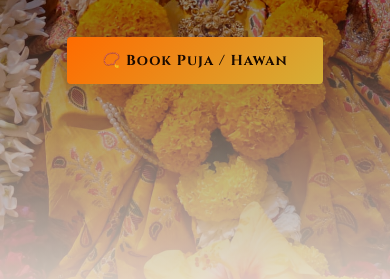
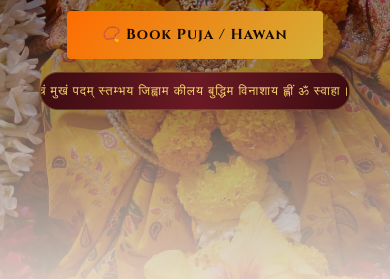
Before and after one commit to Adi100405/mandir_website_baglamukhimata, a plain HTML site: page index.html in a window 390 px wide. Shown: the part 592-871 px from the top of the page. Drawn offline with nearby package versions, Linux system fonts and the light colour scheme.

Commit message:
restore OG image and mantra marquee without carousel

```diff
--- a/index.css
+++ b/index.css
@@ -151,6 +151,15 @@
       padding: 0.6rem 0;
       overflow: hidden;
       white-space: nowrap;
+    }
+    .hero-mantra-strip {
+      width: min(1240px, calc(100% - 2rem));
+      margin-top: 1.2rem;
+      border: 1px solid rgba(212,175,55,0.28);
+      border-radius: 999px;
+      box-shadow: 0 12px 32px rgba(0,0,0,0.16);
+      position: relative;
+      z-index: 1;
     }
     .marquee-inner {
       display: inline-block;
@@ -1063,6 +1072,15 @@
         background-size: cover;
         background-position: center 16%;
       }
+      .hero-mantra-strip {
+        width: calc(100% - 1rem);
+        margin-top: 0.85rem;
+        border-radius: 18px;
+      }
+      .marquee-strip {
+        font-size: 0.78rem;
+        letter-spacing: 1px;
+      }
       nav { padding: 0 1rem; }
       .nav-links { display: none; }
       .about-section { grid-template-columns: 1fr; gap: 2rem; }
--- a/index.html
+++ b/index.html
@@ -62,6 +62,15 @@
   <p class="hero-sub">Where devotion meets divinity — Book your sacred rituals online</p>
   <div class="hero-buttons">
     <a href="#booking" class="btn-primary">📿 Book Puja / Hawan</a>
+  </div>
+  <div class="marquee-strip hero-mantra-strip" aria-label="Baglamukhi mantra">
+    <div class="marquee-inner">
+      <span>ॐ ह्लीं बगलामुखी सर्व दुष्टानाम वाचं मुखं पदम् स्तम्भय जिह्वाम कीलय बुद्धिम विनाशाय ह्लीं ॐ स्वाहा।</span>
+      <span style="padding:0 2.5rem;">✦</span>
+      <span>ॐ ह्लीं बगलामुखी सर्व दुष्टानाम वाचं मुखं पदम् स्तम्भय जिह्वाम कीलय बुद्धिम विनाशाय ह्लीं ॐ स्वाहा।</span>
+      <span style="padding:0 2.5rem;">✦</span>
+      <span>ॐ ह्लीं बगलामुखी सर्व दुष्टानाम वाचं मुखं पदम् स्तम्भय जिह्वाम कीलय बुद्धिम विनाशाय ह्लीं ॐ स्वाहा।</span>
+    </div>
   </div>
 </section>
 
```
Also changed, not shown: media/og-sawan-rudrabhishek-1200x630.jpg.
